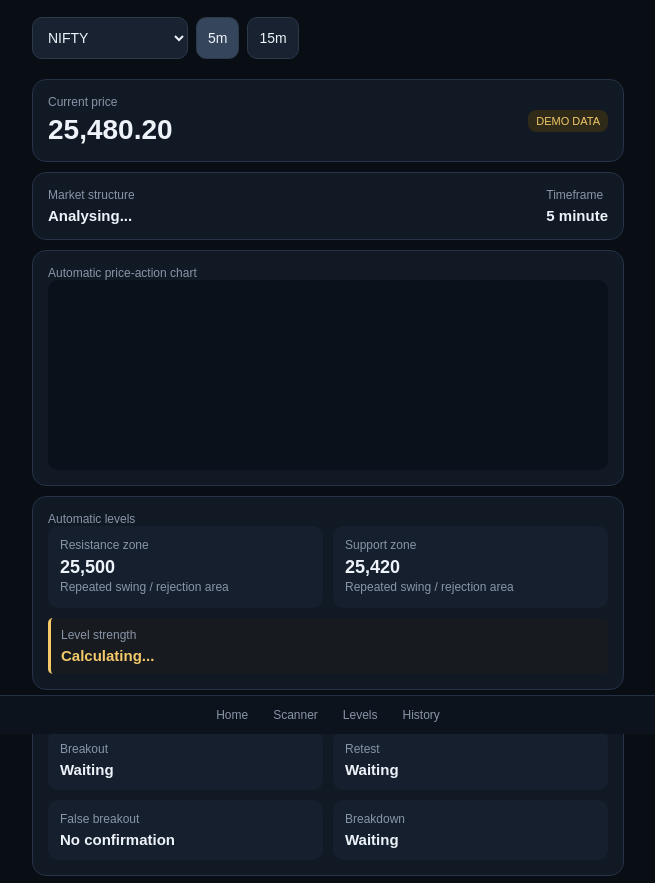
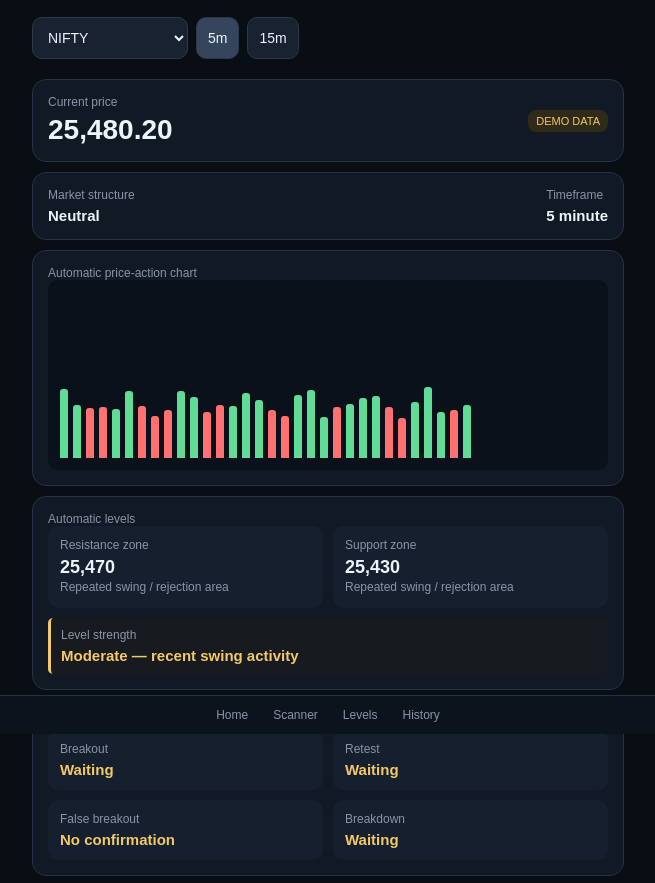
Before and after one commit to arpitmodi9981-collab/arpit-market-scanner, a plain HTML site: page index.html in a window 1280 px wide. Shown: the part 66-949 px from the top of the page, without its empty margins (312-967 px from the left). Drawn offline with Linux system fonts and the light colour scheme.

Commit message:
Update index.html

```diff
--- a/index.html
+++ b/index.html
@@ -237,3 +237,226 @@ function analyse(candles){
   const range=last.high-last.low;
 
   const bullish
+  =last.close>last.open;
+  const bearish=last.close<last.open;
+
+  const breakout=
+    last.close>resistance &&
+    body>range*0.45;
+
+  const breakdown=
+    last.close<support &&
+    body>range*0.45;
+
+  const falseBreak=
+    previous.close>resistance &&
+    last.high>resistance &&
+    last.close<resistance;
+
+  const retest=
+    (previous.close>resistance &&
+     last.low<=resistance &&
+     last.close>resistance) ||
+    (previous.close<support &&
+     last.high>=support &&
+     last.close<support);
+
+  const closes=candles.slice(-8).map(c=>c.close);
+  const firstAvg=average(closes.slice(0,4));
+  const lastAvg=average(closes.slice(4));
+
+  let structure="Neutral";
+
+  if(lastAvg>firstAvg+3) structure="Bullish";
+  if(lastAvg<firstAvg-3) structure="Bearish";
+
+  return {
+    resistance,
+    support,
+    breakout,
+    breakdown,
+    falseBreak,
+    retest,
+    structure,
+    bullish,
+    bearish
+  };
+}
+
+function drawChart(candles){
+  const chart=document.getElementById("chart");
+  chart.innerHTML="";
+
+  const highs=candles.map(c=>c.high);
+  const lows=candles.map(c=>c.low);
+  const max=Math.max(...highs);
+  const min=Math.min(...lows);
+
+  candles.slice(-32).forEach(c=>{
+    const bar=document.createElement("div");
+
+    const height=
+      ((c.close-c.low)/(max-min))*150+20;
+
+    bar.className=
+      "bar "+(c.close>=c.open?"up":"down");
+
+    bar.style.height=
+      Math.max(12,height)+"px";
+
+    chart.appendChild(bar);
+  });
+}
+
+function update(){
+
+  const candles=makeCandles();
+  const a=analyse(candles);
+
+  document.getElementById("price").textContent=
+    state.price.toLocaleString("en-IN",{
+      minimumFractionDigits:2
+    });
+
+  document.getElementById("resistance").textContent=
+    a.resistance.toLocaleString("en-IN");
+
+  document.getElementById("support").textContent=
+    a.support.toLocaleString("en-IN");
+
+  document.getElementById("structure").textContent=
+    a.structure;
+
+  document.getElementById("strength").textContent=
+    "Moderate — recent swing activity";
+
+  const breakout=
+    document.getElementById("breakout");
+
+  const breakdown=
+    document.getElementById("breakdown");
+
+  const retest=
+    document.getElementById("retest");
+
+  const falseBreak=
+    document.getElementById("falseBreak");
+
+  const classification=
+    document.getElementById("classification");
+
+  breakout.textContent=
+    a.breakout
+      ?"Confirmed candle breakout"
+      :"Waiting";
+
+  breakout.className=
+    "status "+(a.breakout?"green":"yellow");
+
+  breakdown.textContent=
+    a.breakdown
+      ?"Confirmed candle breakdown"
+      :"Waiting";
+
+  breakdown.className=
+    "status "+(a.breakdown?"red":"yellow");
+
+  retest.textContent=
+    a.retest
+      ?"Retest detected"
+      :"Waiting";
+
+  retest.className=
+    "status "+(a.retest?"green":"yellow");
+
+  falseBreak.textContent=
+    a.falseBreak
+      ?"Possible false breakout"
+      :"No confirmation";
+
+  falseBreak.className=
+    "status "+(a.falseBreak?"red":"yellow");
+
+  if(a.falseBreak){
+    classification.textContent=
+      "False-breakout condition detected";
+  }
+  else if(a.breakout && a.retest){
+    classification.textContent=
+      "Breakout + retest condition";
+  }
+  else if(a.breakdown && a.retest){
+    classification.textContent=
+      "Breakdown + retest condition";
+  }
+  else if(a.breakout){
+    classification.textContent=
+      "Breakout detected — retest required";
+  }
+  else if(a.breakdown){
+    classification.textContent=
+      "Breakdown detected — retest required";
+  }
+  else{
+    classification.textContent=
+      "No confirmed setup";
+  }
+
+  drawChart(candles);
+}
+
+document.getElementById("instrument")
+.addEventListener("change",e=>{
+
+  state.instrument=e.target.value;
+
+  if(state.instrument==="BANKNIFTY")
+    state.price=52000;
+
+  else if(state.instrument==="MCX CRUDE OIL")
+    state.price=6500;
+
+  else
+    state.price=25480.2;
+
+  update();
+});
+
+document.getElementById("m5")
+.addEventListener("click",()=>{
+
+  state.timeframe=5;
+
+  document.getElementById("m5")
+    .classList.add("active");
+
+  document.getElementById("m15")
+    .classList.remove("active");
+
+  document.getElementById("tf")
+    .textContent="5 minute";
+
+  update();
+});
+
+document.getElementById("m15")
+.addEventListener("click",()=>{
+
+  state.timeframe=15;
+
+  document.getElementById("m15")
+    .classList.add("active");
+
+  document.getElementById("m5")
+    .classList.remove("active");
+
+  document.getElementById("tf")
+    .textContent="15 minute";
+
+  update();
+});
+
+update();
+</script>
+</body>
+</html>
```
